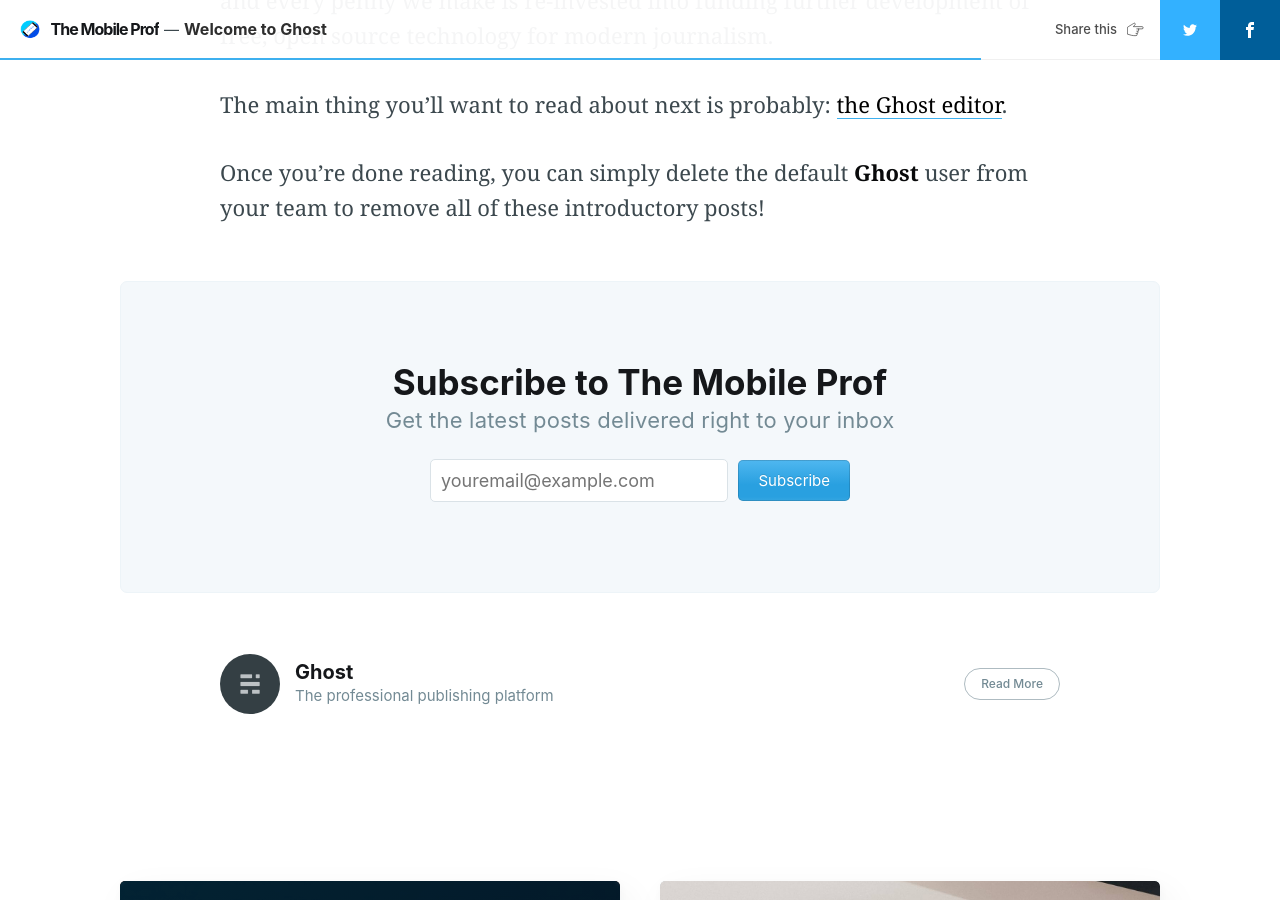
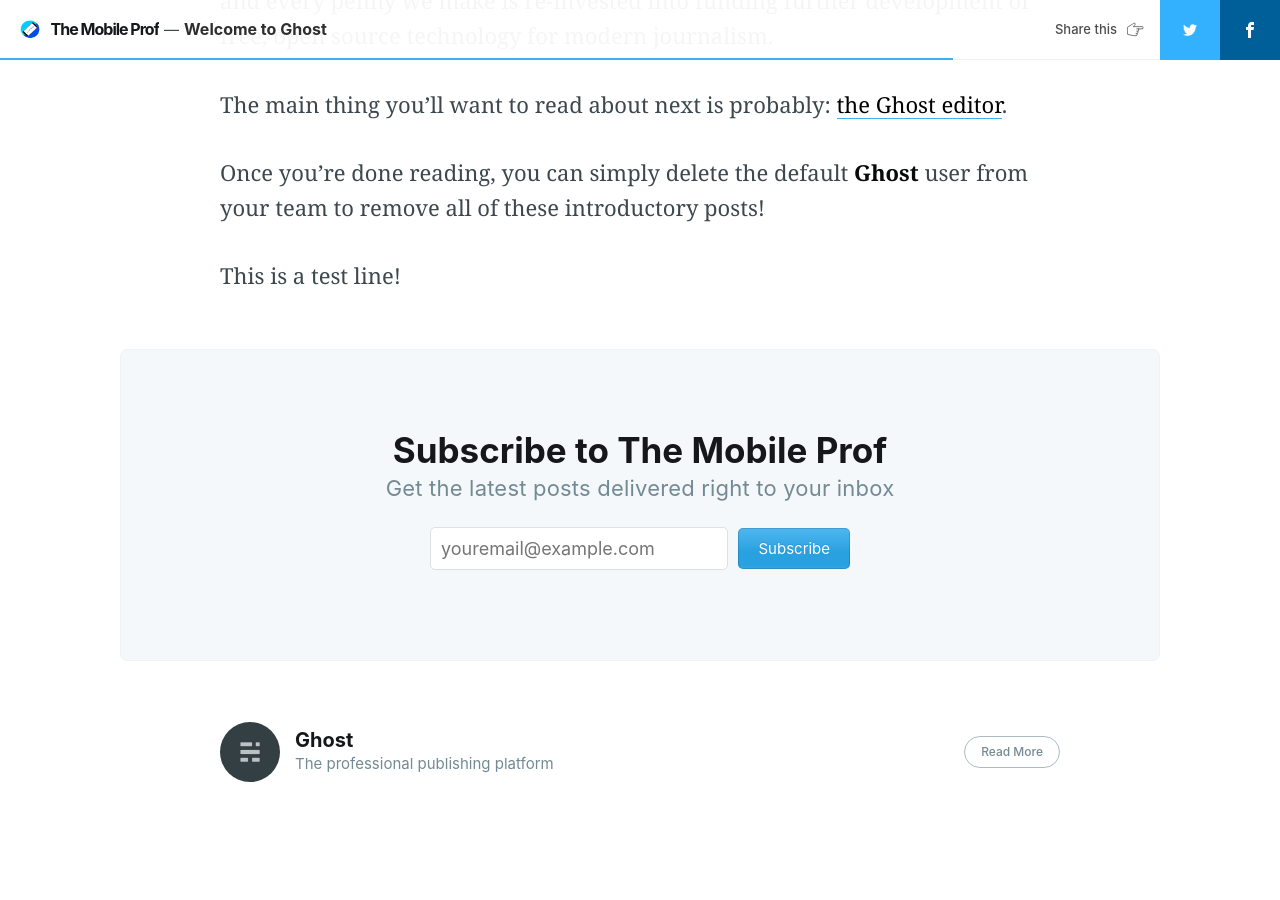
Before and after one commit to themobileprof/themobileprof.github.io, a Jekyll site: the page built from _posts/2017-07-27-welcome.md, in a window 1280 px wide and 900 px high, scrolled down 1780 px. Built offline with Jekyll 4.4.1, drawn with Linux system fonts in a browser that asks for light colours; nearby versions of some CDN libraries; comment, search, counter and statistics services are not loaded.

Commit message:
test update

```diff
--- a/_posts/2017-07-27-welcome.md
+++ b/_posts/2017-07-27-welcome.md
@@ -26,3 +26,5 @@
 The main thing you'll want to read about next is probably: [the Ghost editor](https://demo.ghost.io/the-editor/).
 
 Once you're done reading, you can simply delete the default **Ghost** user from your team to remove all of these introductory posts!
+
+This is a test line!
```
